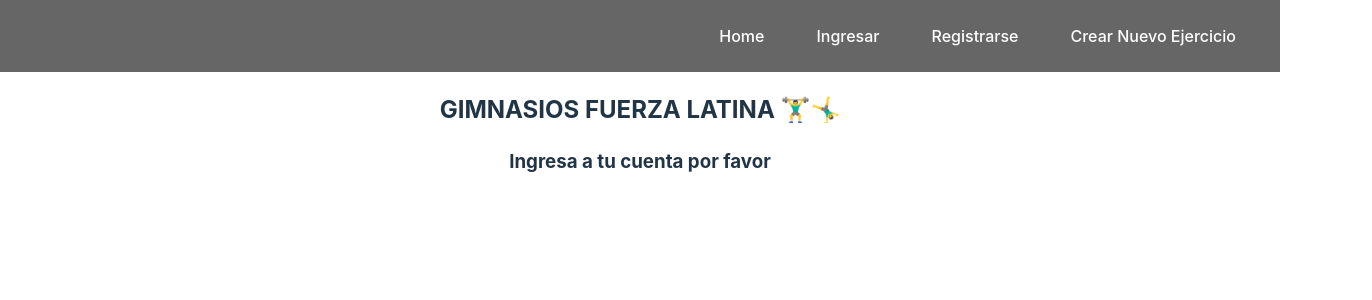
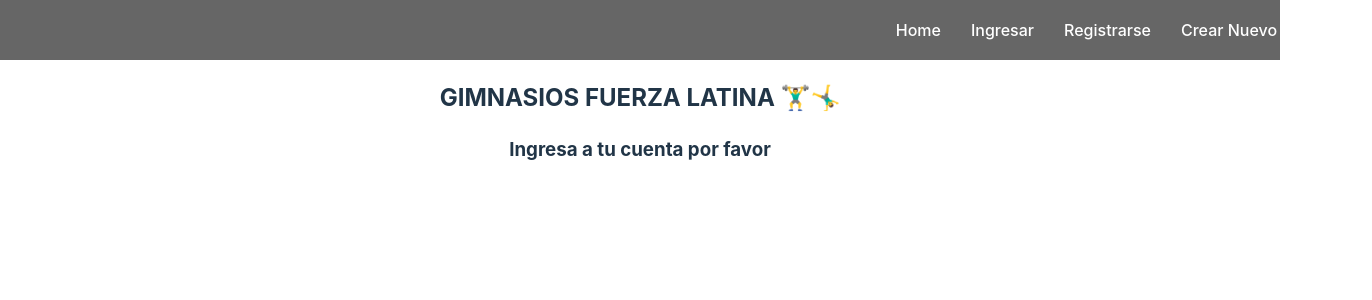
Before and after one commit to ezeclav/GYM-FUERZA-LATINA, a React (Vite) app in the folder cliente/: page / in a window 1280 px wide. Shown: the top 300 px of the page, 1372 px wide, since content can reach past the window. Built offline with nearby package versions, Linux system fonts and the light colour scheme.

Commit message:
css al NavBar

```diff
--- a/cliente/src/components/Navbar/Navbar.css
+++ b/cliente/src/components/Navbar/Navbar.css
@@ -1,26 +1,77 @@
-nav {
-  background-color: #666;
-  color: white;
-  padding: 0.5rem;
-}
-
-nav ul {
-  list-style: none;
+.navbar {
+  background: #666;
+  height: 60px;
   display: flex;
-  justify-content: flex-end;
+  justify-content: space-between;
+  align-items: center;
+  padding-left: 370px;
 }
 
 nav ul li {
   margin-right: 20px;
 }
 
-nav ul li a {
+.nav_items {
+  display: flex;
+  justify-content: flex-end;
+  list-style: none;
+  padding: 0;
+  margin: 0;
+  transform: translateX(100%);
+  transition: transform 0.3s ease;
+}
+
+.nav_items.open {
+  transform: translateX(0);
+}
+
+.nav_items a {
   color: white;
   text-decoration: none;
-  padding: 0.5rem 1rem;
-  transition: background-color 0.3s;
+  padding: 5px;
+  text-align: center;
 }
 
-nav ul li a:hover {
-  background-color: #575888;
+.nav_toggle {
+  display: none;
+  cursor: pointer;
 }
+
+@media (max-width: 768px) {
+  .nav_items {
+    position: fixed;
+    top: 60px;
+    right: 0;
+    background: #666;
+    flex-direction: column;
+    gap: 10px;
+    width: 15rem; /* Ajusta el ancho según sea necesario */
+  }
+
+  .nav_toggle {
+    display: flex;
+    flex-direction: column;
+    margin: 15px;
+  }
+
+  .nav_toggle span {
+    width: 30px;
+    height: 4px;
+    background: white;
+    margin-bottom: 5px;
+    border-radius: 2px;
+    transition: all 0.2s linear;
+  }
+
+  .nav_toggle.open > span:nth-child(1) {
+    transform: rotate(-45deg) translate(-6px, 6px);
+  }
+
+  .nav_toggle.open > span:nth-child(2) {
+    opacity: 0;
+  }
+
+  .nav_toggle.open > span:nth-child(3) {
+    transform: rotate(45deg) translate(-6px, -6px);
+  }
+}
--- a/cliente/src/components/Navbar/index.jsx
+++ b/cliente/src/components/Navbar/index.jsx
@@ -1,4 +1,4 @@
-import { useContext } from "react";
+import { useContext, useState } from "react";
 import { Link } from "react-router-dom";
 import { AuthContext } from "../../context/AuthContext";
 import "./Navbar.css";
@@ -6,43 +6,74 @@ import NewExercisePage from "../../pages/NewExercise/NewExercise";
 
 function Navbar() {
   const { isAuthenticated, logout } = useContext(AuthContext);
+  const [isOpen, setIsOpen] = useState(false);
+
+  // Función para cerrar el menú
+  const closeMenu = () => {
+    setIsOpen(false);
+  };
+
   return (
-    <nav>
+    <nav className="navbar">
       <ul>
         {isAuthenticated ? (
           // Usuario Logueado
-          <>
+          <div className={`nav_items ${isOpen && "open"}`}>
             <li>
-              <Link to="/">Home</Link>
+              <Link to="/" onClick={closeMenu}>
+                Home
+              </Link>
             </li>
             <li>
-              <Link to="user/profile">Perfil de usuario</Link>
+              <Link to="user/profile" onClick={closeMenu}>
+                Perfil de usuario
+              </Link>
             </li>
             <li onClick={NewExercisePage}>
-              <Link to="/NewExercise">Crear Nuevo Ejercicio</Link>
+              <Link to="/NewExercise" onClick={closeMenu}>
+                Crear Nuevo Ejercicio
+              </Link>
             </li>
             <li onClick={logout}>
-              <Link to="/">Salir</Link>
+              <Link to="/" onClick={closeMenu}>
+                Salir
+              </Link>
             </li>
-          </>
+          </div>
         ) : (
           // Usuario No Logueado
-          <>
+          <div className={`nav_items ${isOpen && "open"}`}>
             <li>
-              <Link to="/">Home</Link>
+              <Link to="/" onClick={closeMenu}>
+                Home
+              </Link>
             </li>
             <li>
-              <Link to="/auth/login">Ingresar</Link>
+              <Link to="/auth/login" onClick={closeMenu}>
+                Ingresar
+              </Link>
             </li>
             <li>
-              <Link to="/auth/register">Registrarse</Link>
+              <Link to="/auth/register" onClick={closeMenu}>
+                Registrarse
+              </Link>
             </li>
             <li onClick={NewExercisePage}>
-              <Link to="/NewExercise">Crear Nuevo Ejercicio</Link>
+              <Link to="/NewExercise" onClick={closeMenu}>
+                Crear Nuevo Ejercicio
+              </Link>
             </li>
-          </>
+          </div>
         )}
       </ul>
+      <div
+        className={`nav_toggle ${isOpen && "open"}`}
+        onClick={() => setIsOpen(!isOpen)}
+      >
+        <span></span>
+        <span></span>
+        <span></span>
+      </div>
     </nav>
   );
 }
```
